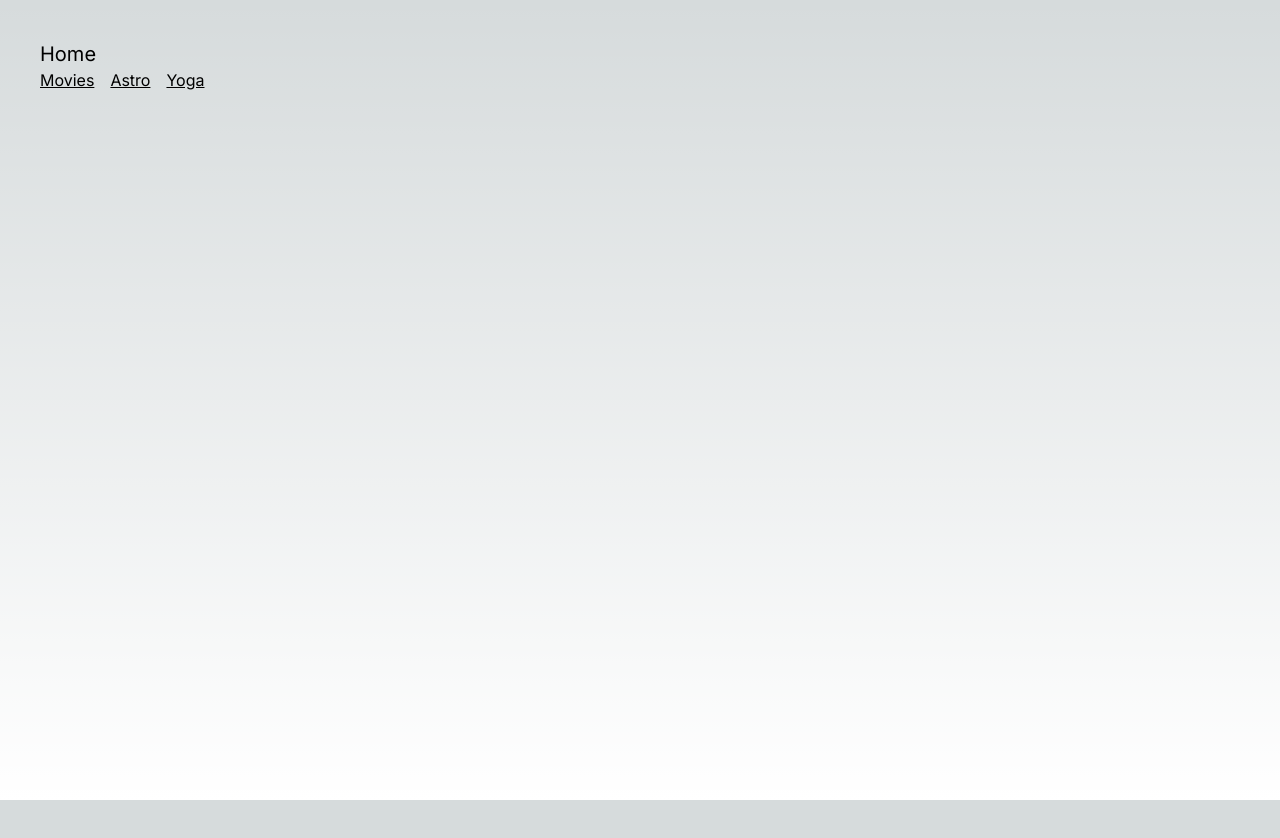
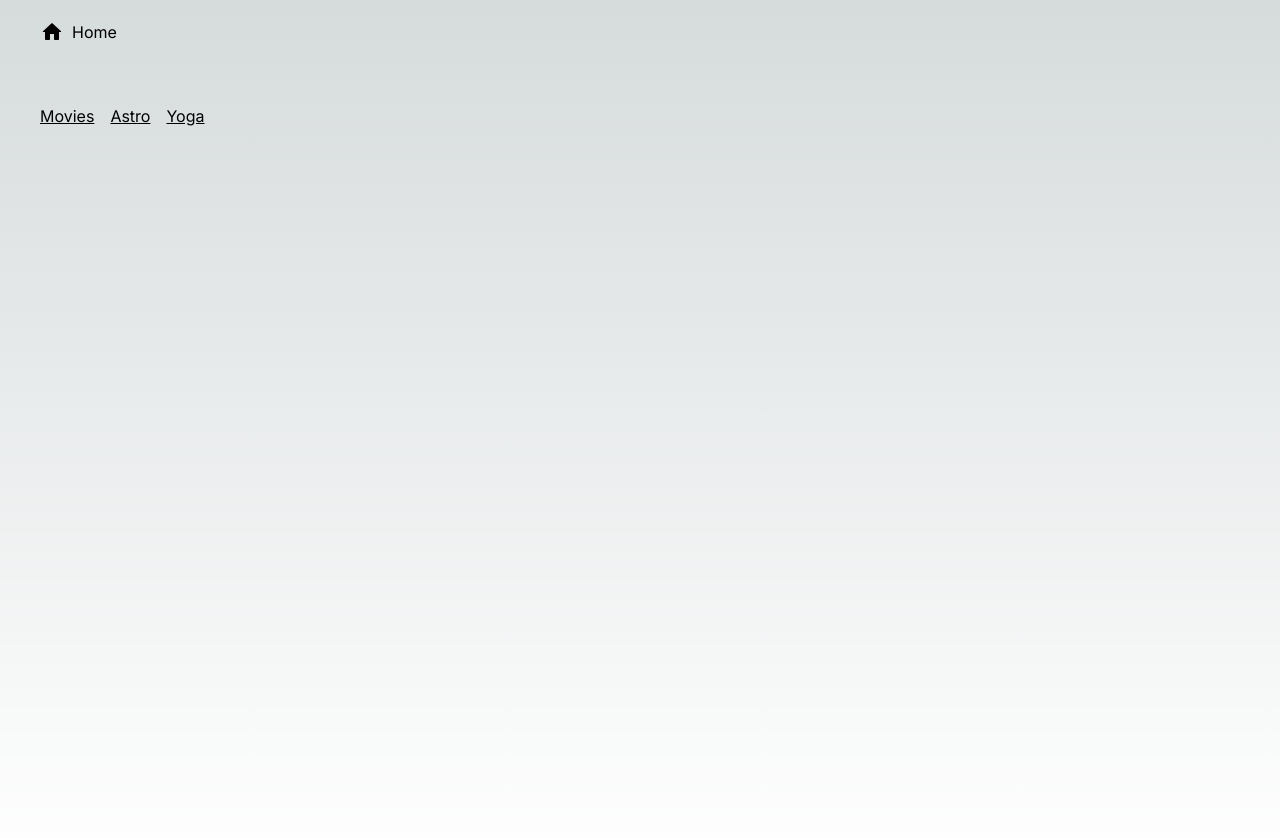
Before and after one commit to dimaportenko/home-hub, a Next.js app: page / in a window 1280 px wide. Shown: the top 838 px of the page. Before the commit the page ends 800 px from the top, so only its background shows below. Built offline with nearby package versions, Linux system fonts and the light colour scheme.

Commit message:
add header, add vitest

```diff
--- a/src/app/layout.tsx
+++ b/src/app/layout.tsx
@@ -1,6 +1,7 @@
 import type { Metadata } from 'next'
 import { Inter } from 'next/font/google'
 import './globals.css'
+import { Header } from '@/components/header'
 
 const inter = Inter({ subsets: ['latin'] })
 
@@ -16,7 +17,10 @@ export default function RootLayout({
 }) {
   return (
     <html lang="en">
-      <body className={inter.className}>{children}</body>
+      <body className={inter.className}>
+        <Header />
+        {children}
+      </body>
     </html>
   )
 }
--- a/src/app/page.tsx
+++ b/src/app/page.tsx
@@ -16,7 +16,6 @@ const links = [
 export default function Home() {
   return (
     <main className="flex min-h-screen flex-col p-10">
-      <h1 className="text-xl">Home</h1>
       <div className="flex flex-1 flex-row flex-wrap gap-4 ">
         {links.map((link) => (
           <p key={link.url}>
--- a/src/app/videos/[slug]/page.tsx
+++ b/src/app/videos/[slug]/page.tsx
@@ -1,4 +1,5 @@
 "use client";
+import { capitalise } from "@/lib/strings";
 import { useEffect, useState } from "react";
 
 type Props = {
@@ -28,7 +29,7 @@ export default function Videos({ params }: Props) {
   return (
     <main className="flex min-h-screen flex-col p-10">
       <div>
-        <h1>Videos</h1>
+        <h1>{`Videos -> ${capitalise(params.slug)}`}</h1>
         {error && <p>{error}</p>}
         <div className="flex flex-1 flex-row flex-wrap gap-4 ">
           {videos.map((video, index) => (
--- /dev/null
+++ b/src/components/header.tsx
@@ -0,0 +1,31 @@
+import Link from "next/link";
+
+export const Header = () => {
+  return (
+    <div className="px-10 py-5">
+      <Link href="/" title="Home">
+        <div className="flex items-end gap-2">
+          <HomeIcon />
+          <span className="">Home</span>
+        </div>
+      </Link>
+    </div>
+  );
+};
+
+export const HomeIcon = () => {
+  return (
+    <svg
+      xmlns="http://www.w3.org/2000/svg"
+      height="24"
+      viewBox="0 0 24 24"
+      width="24"
+    >
+      <path d="M0 0h24v24H0V0z" fill="none"></path>
+      <path
+        d="M10 19v-5h4v5c0 .55.45 1 1 1h3c.55 0 1-.45 1-1v-7h1.7c.46 0 .68-.57.33-.87L12.67 3.6c-.38-.34-.96-.34-1.34 0l-8.36 7.53c-.34.3-.13.87.33.87H5v7c0 .55.45 1 1 1h3c.55 0 1-.45 1-1z"
+        fill="currentColor"
+      ></path>
+    </svg>
+  );
+};
--- /dev/null
+++ b/src/lib/strings.ts
@@ -0,0 +1,3 @@
+export function capitalise(str: string) {
+  return str.charAt(0).toUpperCase() + str.slice(1);
+}
```
Also changed, not shown: package.json (+11 -6 lines), vitest.config.ts (added, +9 -0 lines), .nvim/config.json, 2 other files (tests, documents, lock files or other folders).
